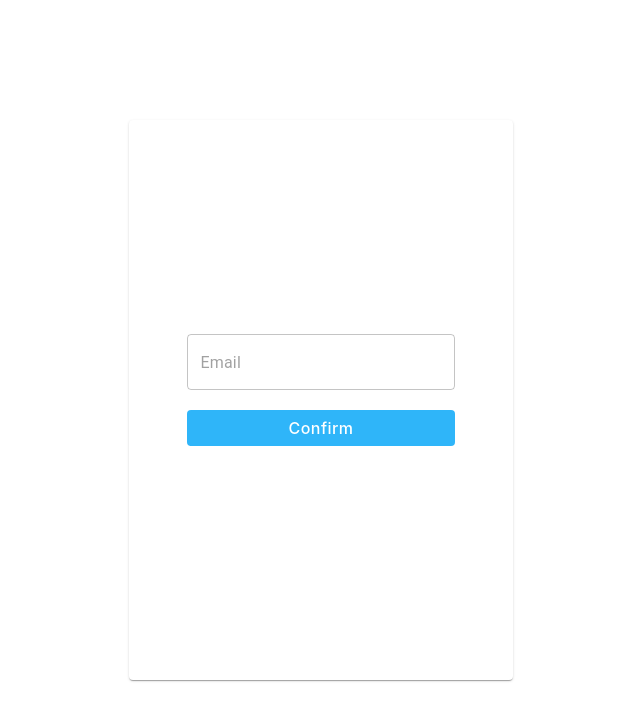
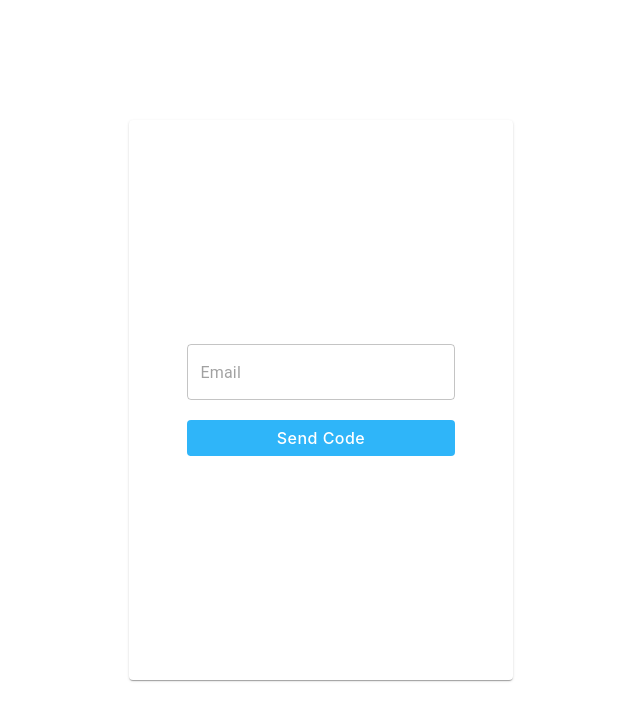
Before and after one commit to chipcerio/recibo-web, a Next.js app: page /forgotpassword in a window 1280 px wide. Shown: the top 720 px of the page, without its empty margins (319-959 px from the left). Built offline with nearby package versions, Linux system fonts and the light colour scheme; what aws-amplify would draw is missing.

Commit message:
Forgot Password can now send a code to user email

```diff
--- /dev/null
+++ b/pages/forgotpassword/authcode.js
@@ -0,0 +1,3 @@
+export default function AuthCode() {
+  return <div>Test</div>;
+}
--- a/pages/forgotpassword/index.js
+++ b/pages/forgotpassword/index.js
@@ -1,21 +1,52 @@
+import { useState, useEffect } from 'react';
 import Card from '@material-ui/core/Card';
 import { Auth } from 'aws-amplify';
-import { useForm } from 'react-hook-form';
 import { makeStyles } from '@material-ui/core/styles';
-
+// Components
 import ButtonComponent from '../../components/button/button';
 import InputComponent from '../../components/input/input';
 
 export default function ForgotPasswordPage() {
   const classes = styles();
+  const [loading, setLoading] = useState(false);
+  const [disable, setDisable] = useState(false);
+  const [email, setEmail] = useState('');
+
+  const inputEmail = (e) => {
+    setEmail(e);
+  };
+
+  const onSubmit = async () => {
+    try {
+      setLoading(true);
+      setDisable(true);
+      const forgotPassResponse = await Auth.forgotPassword(email);
+      console.log('Forgot Password Response >>> ', forgotPassResponse);
+    } catch (error) {
+      console.log('ERROR >>> ', error);
+    }
+  };
   return (
     <div className={classes.container}>
       <Card className={classes.content}>
         <div className={classes.input}>
-          <InputComponent placeholder='Email' variant='outlined' />
+          <InputComponent
+            placeholder='Email'
+            variant='outlined'
+            onChange={(event) => {
+              inputEmail(event.target.value);
+            }}
+          />
         </div>
         <div className={classes.button}>
-          <ButtonComponent label='Confirm' />
+          <ButtonComponent
+            label='Send Code'
+            onClick={onSubmit}
+            loading={loading}
+            disable={disable}
+            variant={disable ? 'contained' : 'outlined'}
+            loadingColor='inherit'
+          />
         </div>
       </Card>
     </div>
@@ -49,7 +80,7 @@ const styles = makeStyles({
   },
   input: {
     width: '70%',
-    margin: '0 0 20px 0',
+    margin: '20px 0 20px 0',
   },
   button: { width: '70%', margin: '0 0 20px 0' },
 });
```
